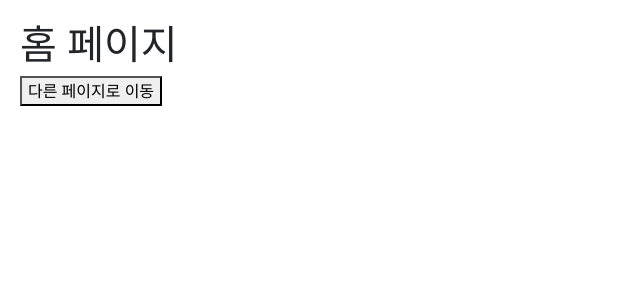
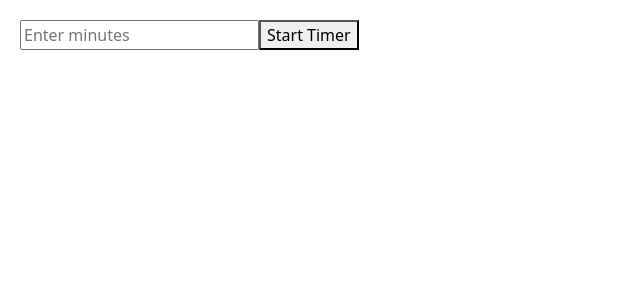
Before and after one commit to lets-pt/frontend, a React (Create React App) app: page /test in a window 1280 px wide. Shown: the top 300 px of the page, without its empty margins (0-640 px from the left). Built offline with nearby package versions, Linux system fonts and the light colour scheme.

Commit message:
타이머 기능 test페이지에서 연습중(미완성)

```diff
--- a/src/page/TestPage.js
+++ b/src/page/TestPage.js
@@ -1,15 +1,59 @@
-import React from 'react';
-import { Link } from 'react-router-dom';
+import React, { useState, useEffect } from 'react';
 
-const MyComponent = () => {
+const Timer = () => {
+  const [selectedTime, setSelectedTime] = useState('');
+  const [remainingTime, setRemainingTime] = useState(0);
+  const [isTimerRunning, setIsTimerRunning] = useState(false);
+
+  const handleTimeChange = (event) => {
+    setSelectedTime(event.target.value);
+  };
+
+  const handleStartTimer = () => {
+    const minutes = parseInt(selectedTime);
+    setRemainingTime(minutes * 60);
+    setIsTimerRunning(true);
+  };
+
+  useEffect(() => {
+    let timerInterval;
+
+    if (isTimerRunning) {
+      timerInterval = setInterval(() => {
+        setRemainingTime((prevTime) => prevTime - 1);
+      }, 1000);
+    }
+
+    return () => {
+      clearInterval(timerInterval);
+    };
+  }, [isTimerRunning]);
+
+  useEffect(() => {
+    if (remainingTime === 0) {
+      setIsTimerRunning(false);
+    }
+  }, [remainingTime]);
+
+  const formatTime = (time) => {
+    const minutes = Math.floor(time / 60);
+    const seconds = time % 60;
+    return `${minutes.toString().padStart(2, '0')}:${seconds.toString().padStart(2, '0')}`;
+  };
+
   return (
     <div>
-      <h1>홈 페이지</h1>
-      <Link to="/">
-        <button>다른 페이지로 이동</button>
-      </Link>
+      <input
+        type="number"
+        min="1"
+        placeholder="Enter minutes"
+        value={selectedTime}
+        onChange={handleTimeChange}
+      />
+      <button onClick={handleStartTimer}>Start Timer</button>
+      {isTimerRunning && <p>Remaining Time: {formatTime(remainingTime)}</p>}
     </div>
   );
 };
 
-export default MyComponent;
+export default Timer;
```
